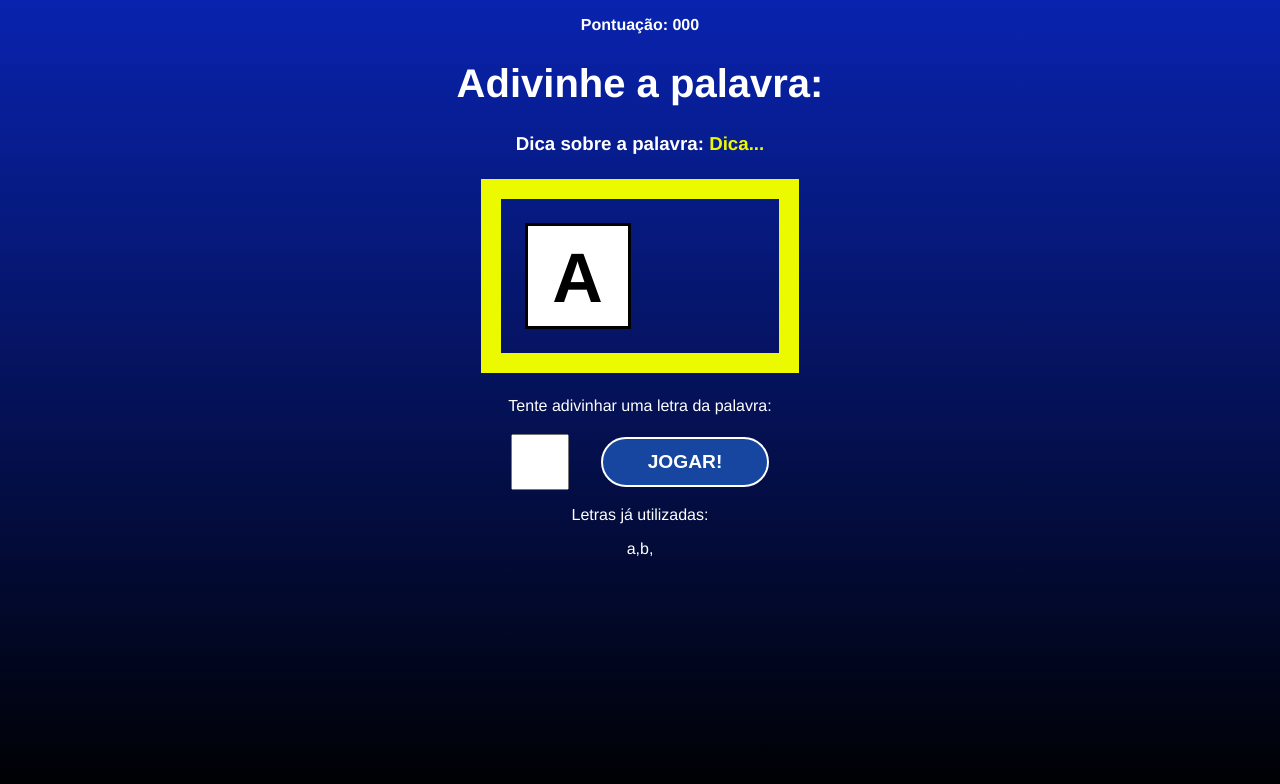
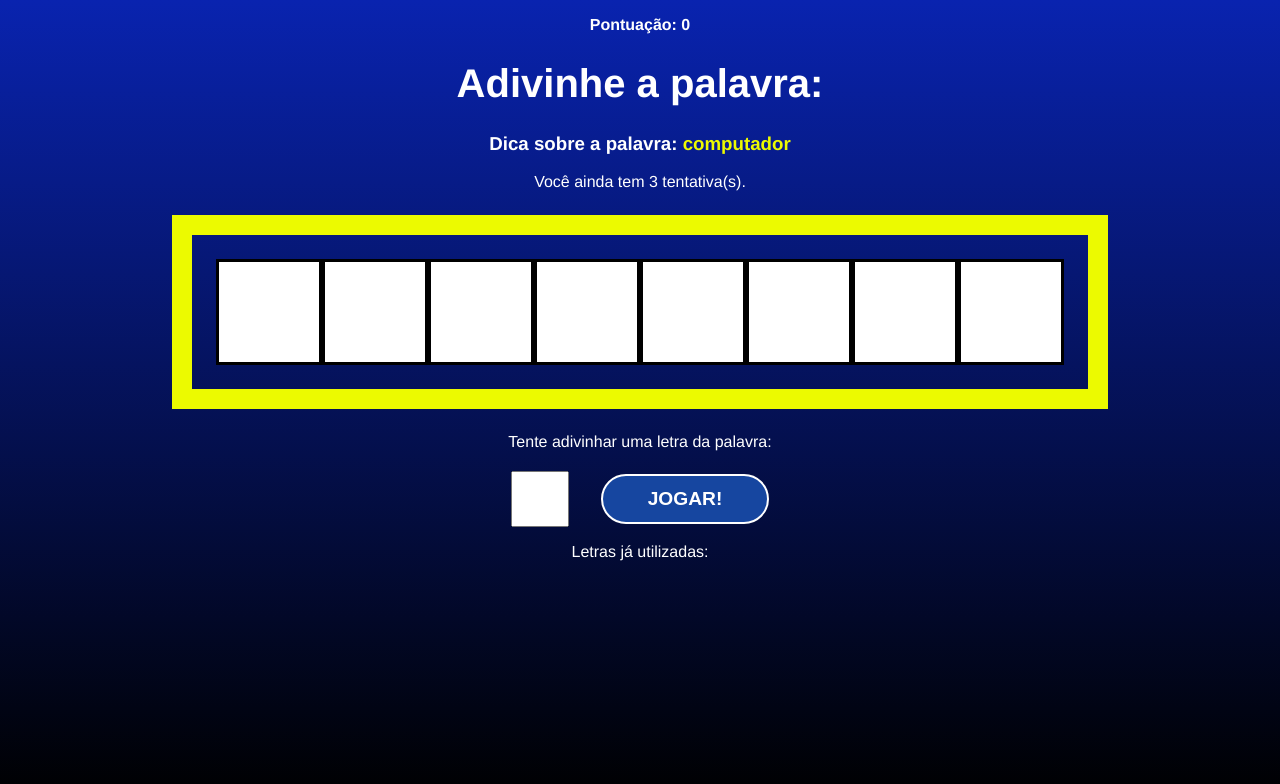
Before and after one commit to lussolli/secret-word, a React (Vite) app: page / in a window 1280 px wide. Both pictures are taken after a click on the button "COMEÇAR O JOGO". Shown: the top 784 px of the page. Built offline with nearby package versions, Linux system fonts and the light colour scheme.

Commit message:
Consumindo states do jogo.

```diff
--- a/src/App.jsx
+++ b/src/App.jsx
@@ -25,6 +25,11 @@
   const [pickedWord, setPickedWord] = useState("");
   const [pickedCategory, setPickedCategory] = useState("");
   const [letters, setLetters] = useState([]);
+
+  const [guessedLetters, setGuessedLetters] = useState([]);
+  const [wrongLetters, setWrongLetters] = useState([]);
+  const [guesses, setGuesses] = useState(3);
+  const [score, setScore] = useState(0);
 
   const pickWordAndCategory = () => {
     const categories = Object.keys(words);
@@ -61,7 +66,18 @@
   return (
     <div className="App">
       {gameStage === "start" && <StartScreen startGame={startGame} />}
-      {gameStage === "game" && <Game verifyLetter={verifyLetter} />}
+      {gameStage === "game" && (
+        <Game
+          verifyLetter={verifyLetter}
+          pickedWord={pickedWord}
+          pickedCategory={pickedCategory}
+          letters={letters}
+          guessedLetters={guessedLetters}
+          wrongLetters={wrongLetters}
+          guesses={guesses}
+          score={score}
+        />
+      )}
       {gameStage === "end" && <GameOver retry={retry} />}
     </div>
   );
--- a/src/components/Game.jsx
+++ b/src/components/Game.jsx
@@ -1,18 +1,35 @@
 import "./Game.css";
 
-const Game = ({ verifyLetter }) => {
+const Game = ({
+  verifyLetter,
+  pickedWord,
+  pickedCategory,
+  letters,
+  guessedLetters,
+  wrongLetters,
+  guesses,
+  score,
+}) => {
   return (
     <div className="game">
       <p className="points">
-        <span>Pontuação: 000</span>
+        <span>Pontuação: {score}</span>
       </p>
       <h1>Adivinhe a palavra:</h1>
       <h3 className="tip">
-        Dica sobre a palavra: <span>Dica...</span>
+        Dica sobre a palavra: <span>{pickedCategory}</span>
       </h3>
+      <p>Você ainda tem {guesses} tentativa(s).</p>
       <div className="wordContainer">
-        <span className="letter">A</span>
-        <span className="blackSquare"></span>
+        {letters.map((letter, i) =>
+          guessedLetters.includes(letter) ? (
+            <span key={i} className="letter">
+              {letter}
+            </span>
+          ) : (
+            <span key={i} className="blankSquare"></span>
+          )
+        )}
       </div>
       <div className="letterContainer">
         <p>Tente adivinhar uma letra da palavra:</p>
@@ -23,8 +40,9 @@
       </div>
       <div className="wrongLettersContainer">
         <p>Letras já utilizadas:</p>
-        <span>a,</span>
-        <span>b,</span>
+        {wrongLetters.map((letter, i) => (
+          <span key={i}>{letter}, </span>
+        ))}
       </div>
     </div>
   );
```
